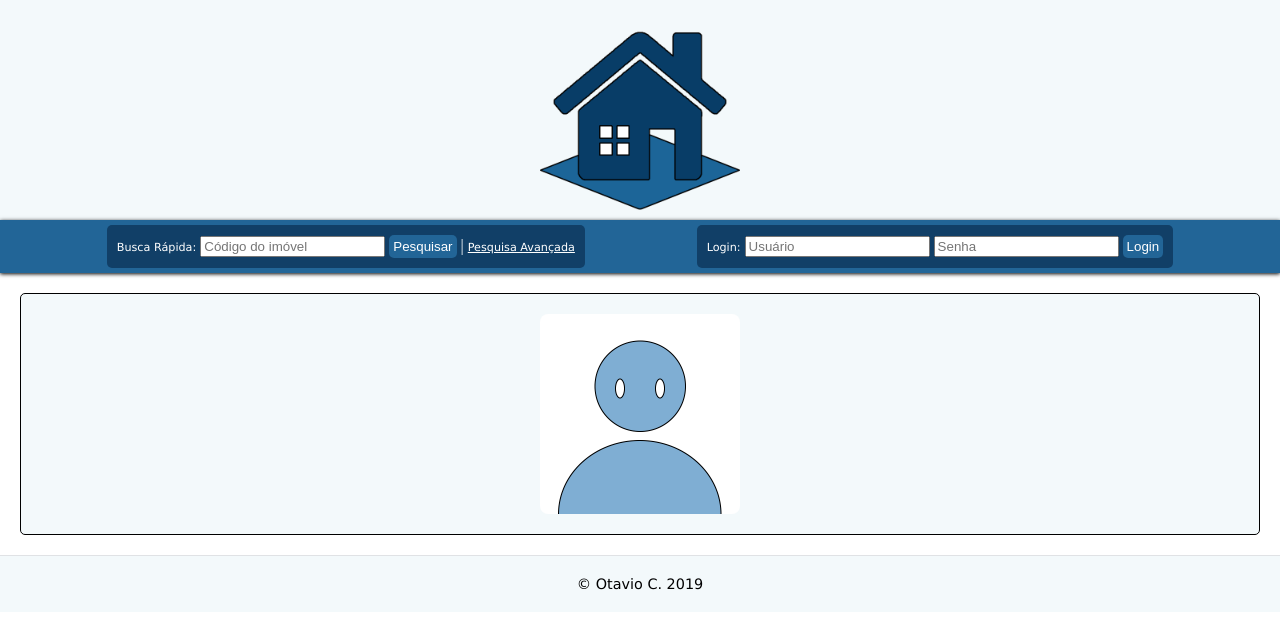
After one commit to Vinesma/Site-Imobiliaria, a PHP site: page /cliente.html in a window 1280 px wide. The commit adds this page. Shown: the top 629 px of the page. Run offline with PHP 8.4, Linux system fonts and the light colour scheme.

Commit message:
Add a pagina de cliente WIP

```diff
--- /dev/null
+++ b/cliente.html
@@ -0,0 +1,65 @@
+<!DOCTYPE html>
+<html>
+<head>
+	<meta charset="utf-8">
+	<meta name="viewport" content=width=device-width>
+	<link rel="stylesheet" type="text/css" href="style.css">
+	<title>Site Imobiliária</title>
+</head>
+<body>
+	<header>
+		<div class="container_top">
+			<img src="img/houseLogo.png">
+		</div>
+		<div class="container_mid">
+			<form action="" method="POST">
+				<label>Busca Rápida:</label>
+				<input class="notbtn" type="text" name="busca" placeholder="Código do imóvel">
+				<input class="formbtn" type="submit" name="submit" value="Pesquisar">
+				<span class="nodisplay">|</span>
+				<div class="dropdown">
+					<label>Pesquisa Avançada</label>
+					<div class="dropdown-content">
+						<form class="dropdown-content" action="" method="POST">
+							<label>Tipo:</label>
+							<select name="tipo_imovel">
+								<option value="casa">Casa</option>
+								<option value="terreno">Terreno</option>
+								<option value="apartamento">Apartamento</option>
+								<option value="comercial">Comercial</option>
+							</select>
+						<label>Finalidade:</label>
+						<select name="finalidade">
+							<option value="compra">Compra</option>
+							<option value="venda">Venda</option>
+						</select>
+						<label>Cidade:</label>
+						<select name="cidade">
+							<option value="petrolina">Petrolina</option>
+							<option value="juazeiro">Juazeiro</option>
+						<input class="formbtn" type="submit" name="submit_2" value="Pesquisar">
+						</select>
+						</form>
+					</div>
+				</div>
+			</form>
+			<form action="" method="POST">
+				<label>Login:</label>
+				<input class="notbtn" type="text" name="usuario" placeholder="Usuário">
+				<input class="notbtn" type="password" name="senha" placeholder="Senha">
+				<input class="formbtn" type="submit" name="submit_3" value="Login">
+			</form>
+		</div>
+	</header>
+
+	<section>
+		<div class="flex userimgcontainer">
+			<img class="userimg" src="img/default_user_img.png">
+		</div>
+	</section>
+
+	<footer>
+		<p>&copy; Otavio C. 2019</p>
+	</footer>
+</body>
+</html>
--- a/index.html
+++ b/index.html
@@ -22,7 +22,7 @@
 					<div class="dropdown-content">
 						<form class="dropdown-content" action="" method="POST">
 							<label>Tipo:</label>
-							<select name="tipo_imovel"">
+							<select name="tipo_imovel">
 								<option value="casa">Casa</option>
 								<option value="terreno">Terreno</option>
 								<option value="apartamento">Apartamento</option>
--- a/style.css
+++ b/style.css
@@ -22,6 +22,7 @@ p{
 .dropdown {
   position: relative;
   display: inline-block;
+  text-decoration: underline;
 }
 
 /*HEADER*/
@@ -119,6 +120,20 @@ section .newsleft{
 section img{
 	width: 100%;
 	height: 100%;
+}
+
+/*CLIENTE.html*/
+
+section .userimgcontainer{
+	justify-content: center;
+}
+
+section .userimg{
+	border-radius: 8px;
+	width: 200px;
+	height: 200px;
+	margin-top: 20px;
+	margin-bottom: 20px;
 }
 
 /*FLEX*/
```
Also changed, not shown: img/default_user_img.png (added).
